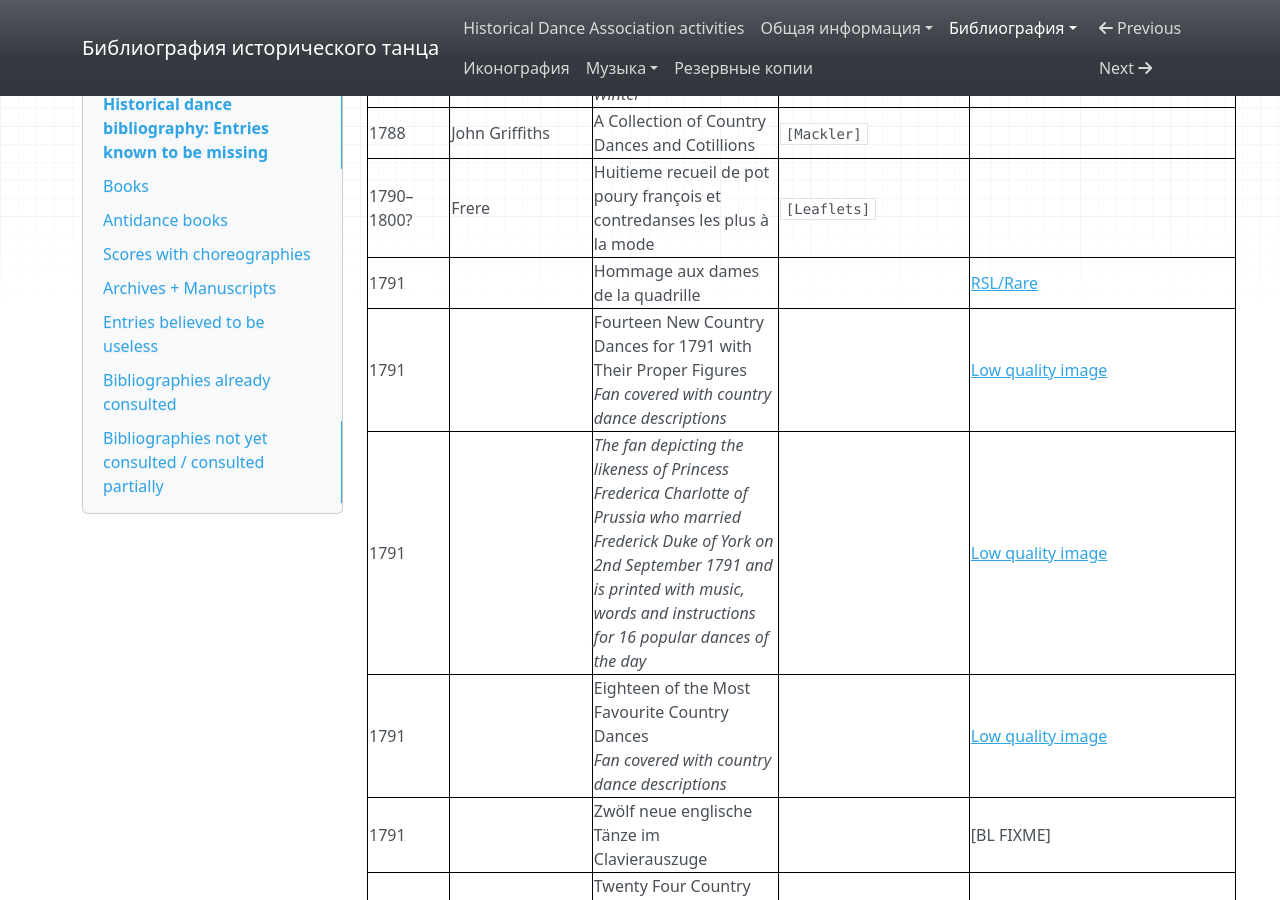
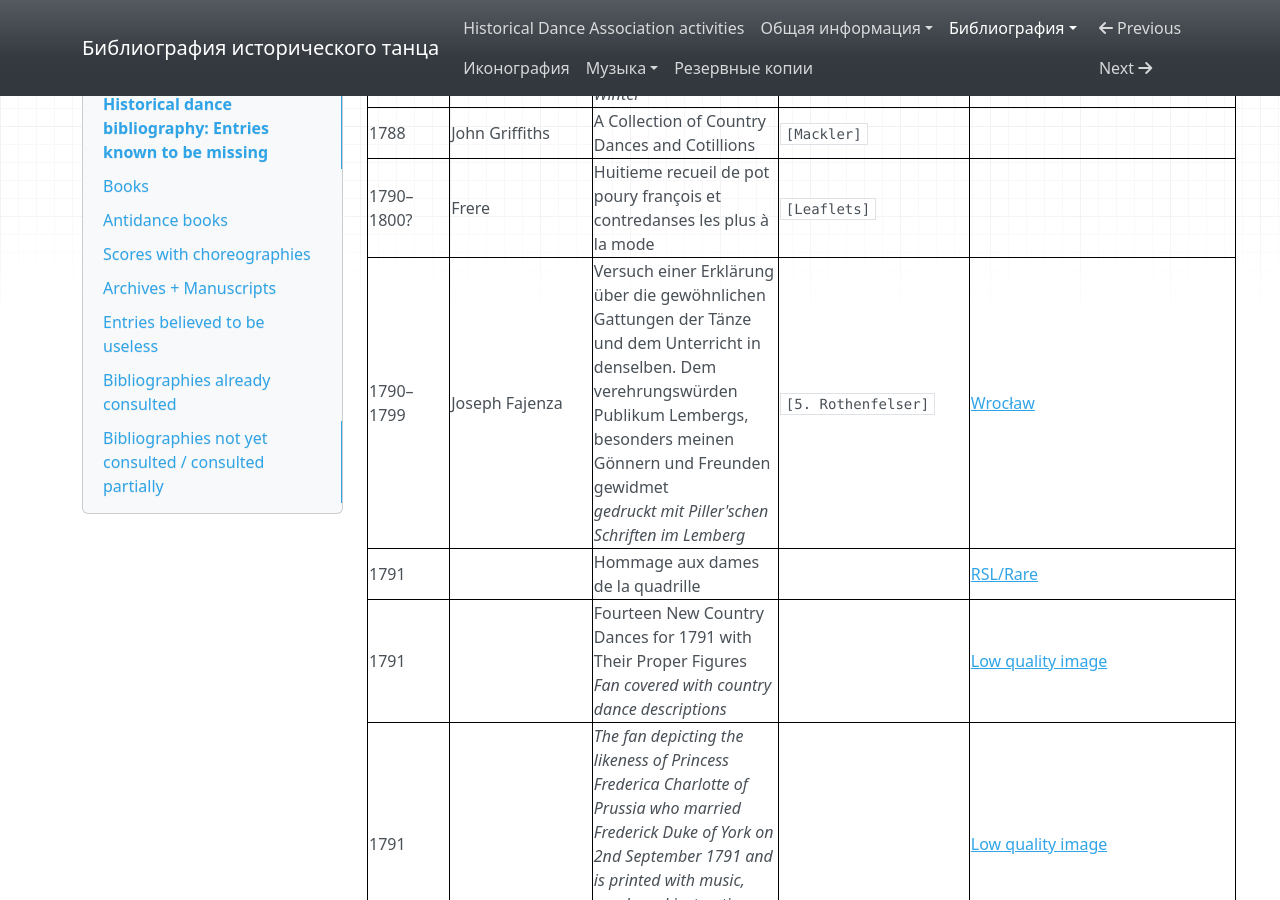
Before and after one commit to hda-technical/dancebooks, an MkDocs documentation site: the page built from docs/bib/missing.md, in a window 1280 px wide and 900 px high, scrolled down 12996 px. Built offline with MkDocs 1.6.1, drawn with Linux system fonts in a browser that asks for light colours; nearby versions of some CDN libraries; some of the changed text lies outside the part shown.

Commit message:
Review _5. Rothenfelser Tanzsymposion_ bibliography

```diff
--- a/docs/bib/missing.md
+++ b/docs/bib/missing.md
@@ -111,6 +111,7 @@
 | 1788 | Michael Johann Friedrich Wiedeburg | Musikalisches Charten-Spiel ex G dur<br/>_Published in Wien by A. F. Winter_ | `music: generator`<br/>`[Hedges, 1978]` | [Stanford](https://searchworks.stanford.edu/view/3774431) |
 | 1788 | John Griffiths | A Collection of Country Dances and Cotillions | `[Mackler]` | |
 | 1790–1800? | Frere | Huitieme recueil de pot poury françois et contredanses les plus à la mode | `[Leaflets]` | |
+| 1790–1799 | Joseph Fajenza | Versuch einer Erklärung über die gewöhnlichen Gattungen der Tänze und dem Unterricht in denselben. Dem verehrungswürden Publikum Lembergs, besonders meinen Gönnern und Freunden gewidmet<br/>_gedruckt mit Piller'schen Schriften im Lemberg_ | `[5. Rothenfelser]` | [Wrocław](https://virtua2019.ossolineum.pl:8483/lib/item?id=chamo:272028) |
 | 1791 | | Hommage aux dames de la quadrille | | [RSL/Rare](https://search.rsl.ru/ru/record/01003499969) |
 | 1791 | | Fourteen New Country Dances for 1791 with Their Proper Figures<br/>_Fan covered with country dance descriptions_ | | [Low quality image](http://manchesterartgallery.org/collections/search/collection/?id=1922.1060) | |
 | 1791 | | _The fan depicting the likeness of Princess Frederica Charlotte of Prussia who married Frederick Duke of York on 2nd September 1791 and is printed with music, words and instructions for 16 popular dances of the day_ | | [Low quality image](https://www.jerseyheritage.org/collection-items/paper-fan) |
@@ -765,6 +766,7 @@
 | 2014-08-06 | `[Cooper]` | Paul Cooper | Research papers contributed by Paul Cooper, #01–06 + #25 | https://www.regencydances.org/paper000.php |
 | 2019-11-01 | `[Swaine]` | Andrew Swaine | List of historical sources | https://andrewswaine.uk/sources |
 | 2020-04-09 | `[Corbella]` | Maurizio Corbella | Brevi note sulla riproposta dei ballabili del "Carnevalone" ottocentesco a Milano | http://www.mauriziocorbella.it/carmi/800ballabili.html |
+| 2022 | `[5. Rothenfelser]` | | 5. Rothenfelser Tanzsymposion. Tagungsband | https://bib.hda.org.ru/books/rothenfelser_2022 |
 | 2023-02-26 | `[Wiki: Tanz]` | | Wikisource on Tanz | [Listing page](https://de.wikisource.org/wiki/Tanz), [Changelog](https://de.wikisource.org/w/index.php?title=Tanz&action=history) |
 | 2024-09-16 | `[Powers Free]` | Richard Powers | Freely available primary source scans | [Download page](https://www.richardpowers.com/free-downloads), [archive.org Wayback Machine](https://web.archive.org/web/20230000000000*/https://www.richardpowers.com/free-downloads) |
 
```
